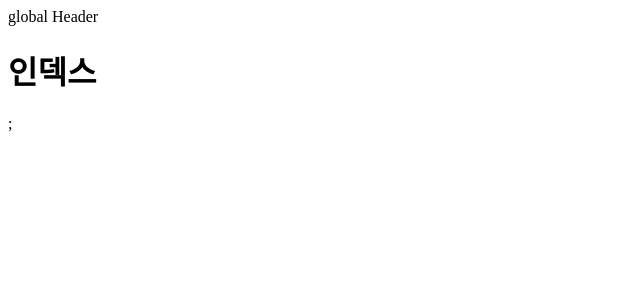
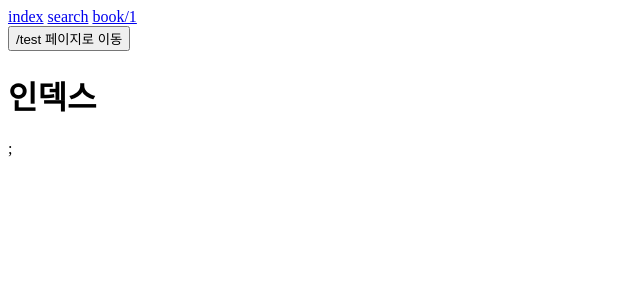
Before and after one commit to mingyu03-kim/study, a Next.js app in the folder FE/react/nextjs/onebite-next/section02/: page / in a window 1280 px wide. Shown: the top 300 px of the page, without its empty margins (0-640 px from the left). Built offline with nearby package versions, Linux system fonts and the light colour scheme.

Commit message:
🔨 (복습) CSR 방식의 router 이동

```diff
--- a/FE/react/nextjs/onebite-next/section02/src/pages/_app.tsx
+++ b/FE/react/nextjs/onebite-next/section02/src/pages/_app.tsx
@@ -1,9 +1,24 @@
 import "@/styles/globals.css";
 import type { AppProps } from "next/app";
+import Link from 'next/link';
+import { useRouter } from "next/router";
 
 export default function App({ Component, pageProps }: AppProps) {
+  const router = useRouter();
+  const onClickButton = () => {
+    router.push('/test');
+  }
   return <>
-    <header>global Header</header>
+    <header>
+      <Link href={"/"}>index</Link>
+      &nbsp;
+      <Link href={"/search"}>search</Link>
+      &nbsp;
+      <Link href={"/book/1"}>book/1</Link>
+      <div>
+        <button onClick={onClickButton}>/test 페이지로 이동</button>
+      </div>
+    </header>
     <Component {...pageProps} />;
   </>
 }
```
